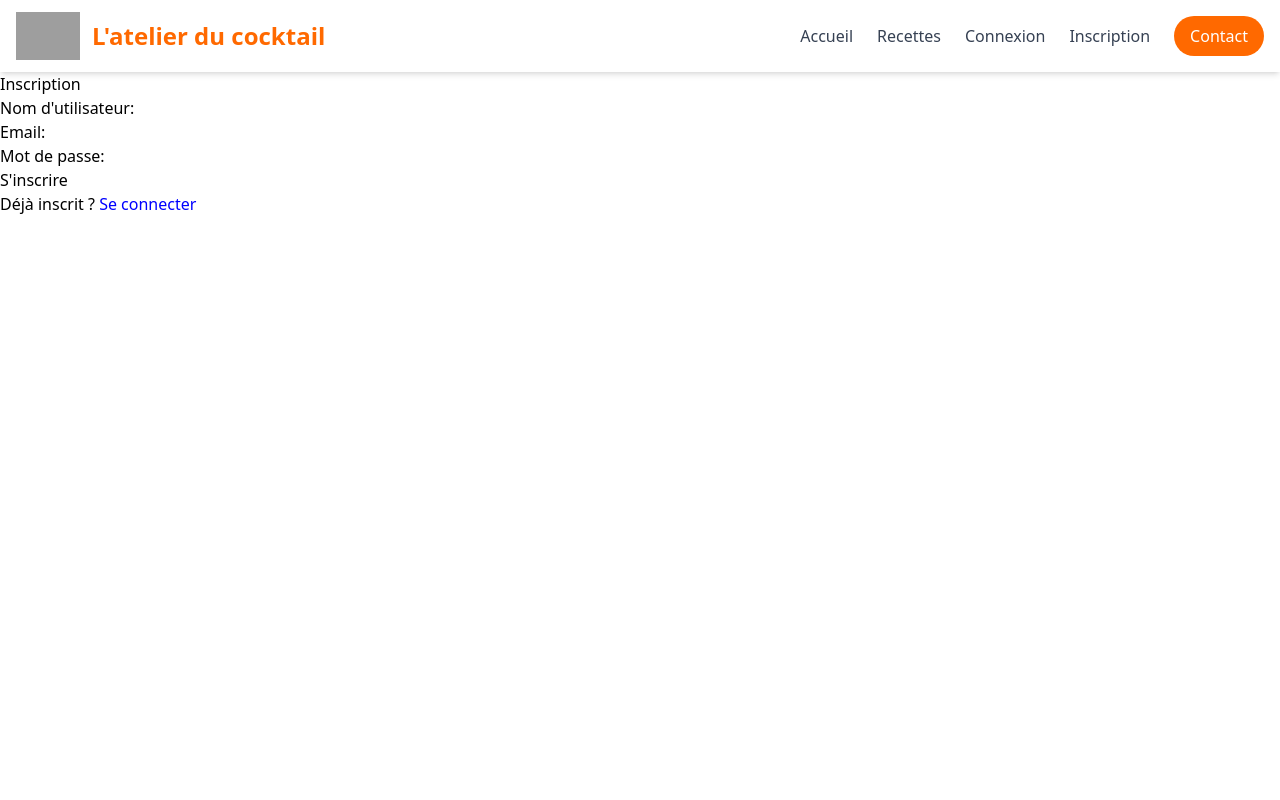
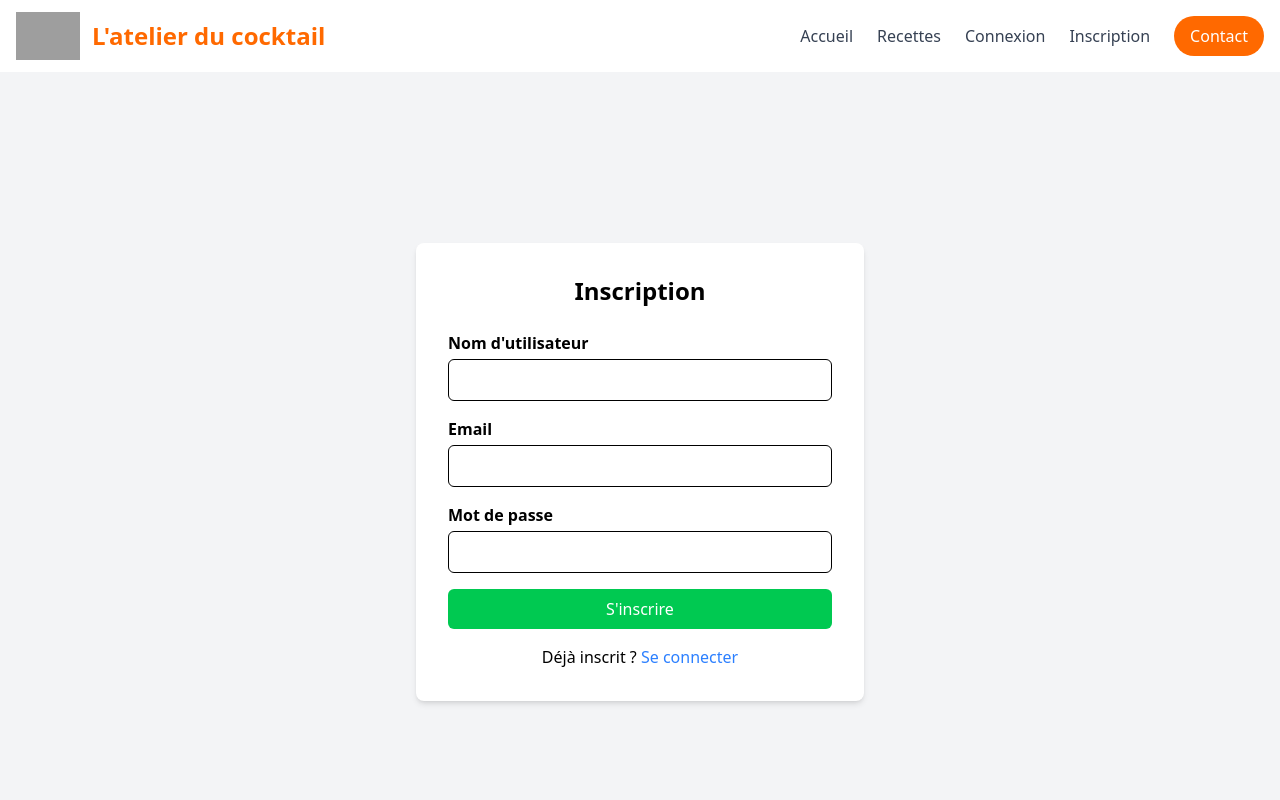
Before and after one commit to Darylmatro/cocktail-api, a React (Vite) app in the folder Front-end/: page /inscription in a window 1280 px wide. Shown: the top 800 px of the page. Built offline with nearby package versions, Linux system fonts and the light colour scheme; grey boxes are pictures that could not be loaded.

Commit message:
MAJ connexion auto

```diff
--- a/Front-end/src/App.jsx
+++ b/Front-end/src/App.jsx
@@ -1,6 +1,7 @@
+// src/App.jsx
 import "./App.css";
-import { BrowserRouter as Router, Route, Routes } from "react-router-dom";
-import { Link } from "react-router-dom";
+import { BrowserRouter as Router, Route, Routes, Link } from "react-router-dom";
+import { useContext } from "react";
 import NotFound from "./pages/NotFound";
 import Home from "./pages/Home";
 import MentionsLegales from "./pages/MentionsLegales";
@@ -17,27 +18,19 @@ import NewCocktail from "./pages/TestCocktail/NewCocktail";
 import Login from "./pages/Users/Login";
 import Register from "./pages/Users/Register";
 import Profile from "./pages/Users/Profile";
-import { useState, useEffect } from "react";
+import { UserProvider, UserContext } from "./contexts/UserContext";
 
-function App() {
-  const [user, setUser] = useState(null);
-
-  useEffect(() => {
-    const userData = localStorage.getItem("user");
-    if (userData) {
-      setUser(JSON.parse(userData));
-    }
-  }, []);
+function AppContent() {
+  const { user, setUser } = useContext(UserContext);
 
   const handleLogout = () => {
     localStorage.removeItem("user");
+    localStorage.removeItem("token");
     setUser(null);
-    window.location.href = "/";
   };
 
   return (
     <>
-      <Router>
       {/* Header */}
       <header className="bg-white shadow-md">
         <div className="container mx-auto px-4 py-3 flex items-center justify-between">
@@ -77,7 +70,6 @@ function App() {
                 >
                   Profil
                 </Link>
-
                 <button
                   onClick={handleLogout}
                   className="text-gray-700 hover:text-orange-500 font-medium transition duration-300"
@@ -267,9 +259,7 @@ function App() {
 
             {/* Contact */}
             <div>
-                <h4 className="text-lg font-semibold mb-4 text-white">
-                  Contact
-                </h4>
+              <h4 className="text-lg font-semibold mb-4 text-white">Contact</h4>
               <ul className="space-y-2">
                 <li className="flex items-start">
                   <svg
@@ -377,9 +367,18 @@ function App() {
           </div>
         </div>
       </footer>
-      </Router>
     </>
   );
 }
 
+function App() {
+  return (
+    <UserProvider>
+      <Router>
+        <AppContent />
+      </Router>
+    </UserProvider>
+  );
+}
+
 export default App;
--- /dev/null
+++ b/Front-end/src/contexts/UserContext.jsx
@@ -0,0 +1,21 @@
+import React, { createContext, useState, useEffect } from "react";
+
+export const UserContext = createContext();
+
+export const UserProvider = ({ children }) => {
+  const [user, setUser] = useState(null);
+
+  useEffect(() => {
+    // Récupère l'utilisateur depuis le localStorage au démarrage
+    const storedUser = localStorage.getItem("user");
+    if (storedUser) {
+      setUser(JSON.parse(storedUser));
+    }
+  }, []);
+
+  return (
+    <UserContext.Provider value={{ user, setUser }}>
+      {children}
+    </UserContext.Provider>
+  );
+};
--- a/Front-end/src/pages/Users/Login.jsx
+++ b/Front-end/src/pages/Users/Login.jsx
@@ -1,11 +1,14 @@
-import React, { useState } from "react";
+// src/pages/Users/Login.jsx
+import React, { useState, useContext } from "react";
 import { useNavigate } from "react-router-dom";
+import { UserContext } from "../../contexts/UserContext";
 
 function Login() {
   const [username, setUsername] = useState("");
   const [password, setPassword] = useState("");
   const [error, setError] = useState("");
   const navigate = useNavigate();
+  const { setUser } = useContext(UserContext);
 
   const handleSubmit = async (e) => {
     e.preventDefault();
@@ -28,22 +31,13 @@ function Login() {
       const data = await response.json();
 
       if (response.ok) {
-        // Stockage des informations de l'utilisateur
-        localStorage.setItem(
-          "user",
-          JSON.stringify({
-            username: data.username,
-            id: data.id,
-            email: data.email,
-          })
-        );
-
-        // Si un token est fourni, le stocker
+        // Stockage dans le localStorage et mise à jour du contexte
+        localStorage.setItem("user", JSON.stringify(data));
         if (data.token) {
           localStorage.setItem("token", data.token);
         }
-
-        alert("Connexion réussie !");
+        setUser(data);
+        // Redirection immédiate vers la page d'accueil
         navigate("/");
       } else {
         setError(data.error || "Identifiants incorrects");
@@ -55,44 +49,53 @@ function Login() {
   };
 
   return (
+    <div className="min-h-screen flex items-center justify-center bg-gray-100">
+      <div className="bg-white p-8 rounded-lg shadow-md w-full max-w-md">
+        <h2 className="text-2xl font-bold mb-6 text-center">Connexion</h2>
+        {error && <p className="text-red-500 mb-4">{error}</p>}
+
+        <form onSubmit={handleSubmit} className="space-y-4">
           <div>
-      <h2>Connexion</h2>
-      {error && (
-        <div style={{ color: "red", marginBottom: "10px" }}>{error}</div>
-      )}
-
-      <form onSubmit={handleSubmit}>
-        <div>
-          <label>Nom d'utilisateur:</label>
+            <label className="block mb-1 font-semibold">
+              Nom d'utilisateur
+            </label>
             <input
               type="text"
               value={username}
               onChange={(e) => setUsername(e.target.value)}
+              className="w-full px-4 py-2 border rounded-md focus:outline-none focus:ring-2 focus:ring-blue-400"
               required
             />
           </div>
 
           <div>
-          <label>Mot de passe:</label>
+            <label className="block mb-1 font-semibold">Mot de passe</label>
             <input
               type="password"
               value={password}
               onChange={(e) => setPassword(e.target.value)}
+              className="w-full px-4 py-2 border rounded-md focus:outline-none focus:ring-2 focus:ring-blue-400"
               required
             />
           </div>
 
-        <button type="submit">Se connecter</button>
+          <button
+            type="submit"
+            className="w-full bg-blue-500 text-white py-2 rounded-md hover:bg-blue-600 transition duration-200"
+          >
+            Se connecter
+          </button>
         </form>
 
-      <div>
+        <p className="mt-4 text-center">
           Pas encore de compte ?{" "}
           <span
             onClick={() => navigate("/inscription")}
-          style={{ cursor: "pointer", color: "blue" }}
+            className="text-blue-500 hover:underline cursor-pointer"
           >
             S'inscrire
           </span>
+        </p>
       </div>
     </div>
   );
--- a/Front-end/src/pages/Users/Profile.jsx
+++ b/Front-end/src/pages/Users/Profile.jsx
@@ -5,55 +5,47 @@ const Profile = () => {
   const [user, setUser] = useState(null);
   const [isEditing, setIsEditing] = useState(false);
   const [isLoading, setIsLoading] = useState(false);
-  const [formData, setFormData] = useState({
-    username: "",
-    email: "",
-  });
+  const [formData, setFormData] = useState({ username: "", email: "" });
   const [error, setError] = useState("");
   const [successMessage, setSuccessMessage] = useState("");
+
   const navigate = useNavigate();
 
+  // Chargement des infos utilisateur
   useEffect(() => {
     const userData = localStorage.getItem("user");
     if (!userData) {
       navigate("/connexion");
       return;
     }
+
     const parsedUser = JSON.parse(userData);
     setUser(parsedUser);
     setFormData({
-      username: parsedUser.username,
-      email: parsedUser.email,
+      username: parsedUser.username || "",
+      email: parsedUser.email || "",
     });
   }, [navigate]);
 
+  // Gestion des champs de formulaire
   const handleChange = (e) => {
-    setFormData({
-      ...formData,
-      [e.target.name]: e.target.value,
-    });
-    // Réinitialiser les messages
+    const { name, value } = e.target;
+    setFormData((prev) => ({ ...prev, [name]: value }));
     setError("");
     setSuccessMessage("");
   };
 
+  // Soumission du formulaire
   const handleSubmit = async (e) => {
     e.preventDefault();
     setError("");
     setSuccessMessage("");
     setIsLoading(true);
 
-    // Assurez-vous que les valeurs sont définies
-    console.log("userId:", user._id);
-    console.log("username:", formData.username);
-    console.log("email:", formData.email);
-
     try {
       const response = await fetch("http://localhost:5000/api/users/update", {
         method: "PUT",
-        headers: {
-          "Content-Type": "application/json",
-        },
+        headers: { "Content-Type": "application/json" },
         body: JSON.stringify({
           userId: user._id,
           username: formData.username,
@@ -63,11 +55,8 @@ const Profile = () => {
 
       const data = await response.json();
 
-      if (!response.ok) {
-        throw new Error(data.error || "Erreur lors de la mise à jour");
-      }
+      if (!response.ok) throw new Error(data.error || "Erreur de mise à jour");
 
-      // Mettre à jour les données locales
       const updatedUser = { ...user, ...formData };
       localStorage.setItem("user", JSON.stringify(updatedUser));
       setUser(updatedUser);
@@ -81,9 +70,12 @@ const Profile = () => {
     }
   };
 
-  if (!user) {
-    return <div>Chargement...</div>;
-  }
+  const handleLogout = () => {
+    localStorage.removeItem("user");
+    navigate("/connexion");
+  };
+
+  if (!user) return <div className="text-center py-10">Chargement...</div>;
 
   return (
     <div className="min-h-screen bg-gray-100 py-12 px-4 sm:px-6 lg:px-8">
@@ -91,6 +83,7 @@ const Profile = () => {
         <div className="px-6 py-8">
           <div className="flex justify-between items-center mb-6">
             <h2 className="text-2xl font-bold text-gray-800">Mon Profil</h2>
+            <div className="flex gap-2">
               <button
                 onClick={() => {
                   setIsEditing(!isEditing);
@@ -102,6 +95,13 @@ const Profile = () => {
               >
                 {isEditing ? "Annuler" : "Modifier"}
               </button>
+              <button
+                onClick={handleLogout}
+                className="bg-red-500 hover:bg-red-600 text-white px-4 py-2 rounded-md transition duration-300"
+              >
+                Déconnexion
+              </button>
+            </div>
           </div>
 
           {error && (
--- a/Front-end/src/pages/Users/Register.jsx
+++ b/Front-end/src/pages/Users/Register.jsx
@@ -12,7 +12,6 @@ function Register() {
     e.preventDefault();
     setError("");
 
-    // Validation basique
     if (!username || !email || !password) {
       setError("Tous les champs sont requis");
       return;
@@ -40,12 +39,10 @@ function Register() {
       const data = await response.json();
 
       if (response.ok) {
-        alert(
-          "Inscription réussie ! Vous allez être redirigé vers la page de connexion."
-        );
+        alert("Inscription réussie ! Vous allez être redirigé.");
         navigate("/connexion");
       } else {
-        setError(data.error || "Une erreur est survenue lors de l'inscription");
+        setError(data.error || "Erreur lors de l'inscription");
       }
     } catch (error) {
       console.error("Erreur:", error);
@@ -54,54 +51,64 @@ function Register() {
   };
 
   return (
+    <div className="min-h-screen flex items-center justify-center bg-gray-100">
+      <div className="bg-white p-8 rounded-lg shadow-md w-full max-w-md">
+        <h2 className="text-2xl font-bold mb-6 text-center">Inscription</h2>
+        {error && <p className="text-red-500 mb-4">{error}</p>}
+
+        <form onSubmit={handleSubmit} className="space-y-4">
           <div>
-      <h2>Inscription</h2>
-      {error && (
-        <div style={{ color: "red", marginBottom: "10px" }}>{error}</div>
-      )}
-
-      <form onSubmit={handleSubmit}>
-        <div>
-          <label>Nom d'utilisateur:</label>
+            <label className="block mb-1 font-semibold">
+              Nom d'utilisateur
+            </label>
             <input
               type="text"
               value={username}
               onChange={(e) => setUsername(e.target.value)}
+              className="w-full px-4 py-2 border rounded-md focus:outline-none focus:ring-2 focus:ring-blue-400"
               required
             />
           </div>
 
           <div>
-          <label>Email:</label>
+            <label className="block mb-1 font-semibold">Email</label>
             <input
               type="email"
               value={email}
               onChange={(e) => setEmail(e.target.value)}
+              className="w-full px-4 py-2 border rounded-md focus:outline-none focus:ring-2 focus:ring-blue-400"
               required
             />
           </div>
 
           <div>
-          <label>Mot de passe:</label>
+            <label className="block mb-1 font-semibold">Mot de passe</label>
             <input
               type="password"
               value={password}
               onChange={(e) => setPassword(e.target.value)}
+              className="w-full px-4 py-2 border rounded-md focus:outline-none focus:ring-2 focus:ring-blue-400"
               required
             />
           </div>
 
-        <button type="submit">S'inscrire</button>
+          <button
+            type="submit"
+            className="w-full bg-green-500 text-white py-2 rounded-md hover:bg-green-600 transition duration-200"
+          >
+            S'inscrire
+          </button>
         </form>
 
-      <div>
+        <p className="mt-4 text-center">
           Déjà inscrit ?{" "}
           <span
             onClick={() => navigate("/connexion")}
-          style={{ cursor: "pointer", color: "blue" }}
+            className="text-blue-500 hover:underline cursor-pointer"
           >
             Se connecter
           </span>
+        </p>
       </div>
     </div>
   );
```
Lines whose indentation alone changed are shown as unchanged.
